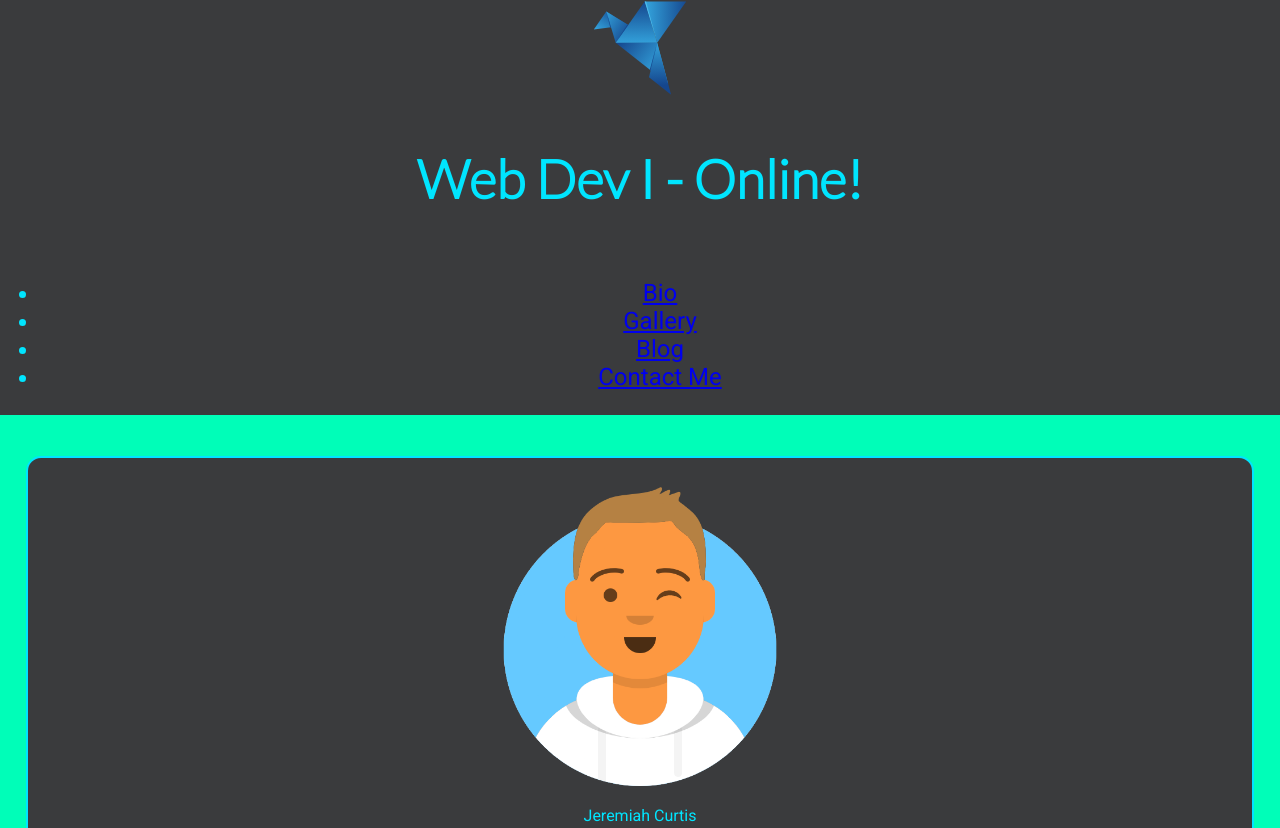
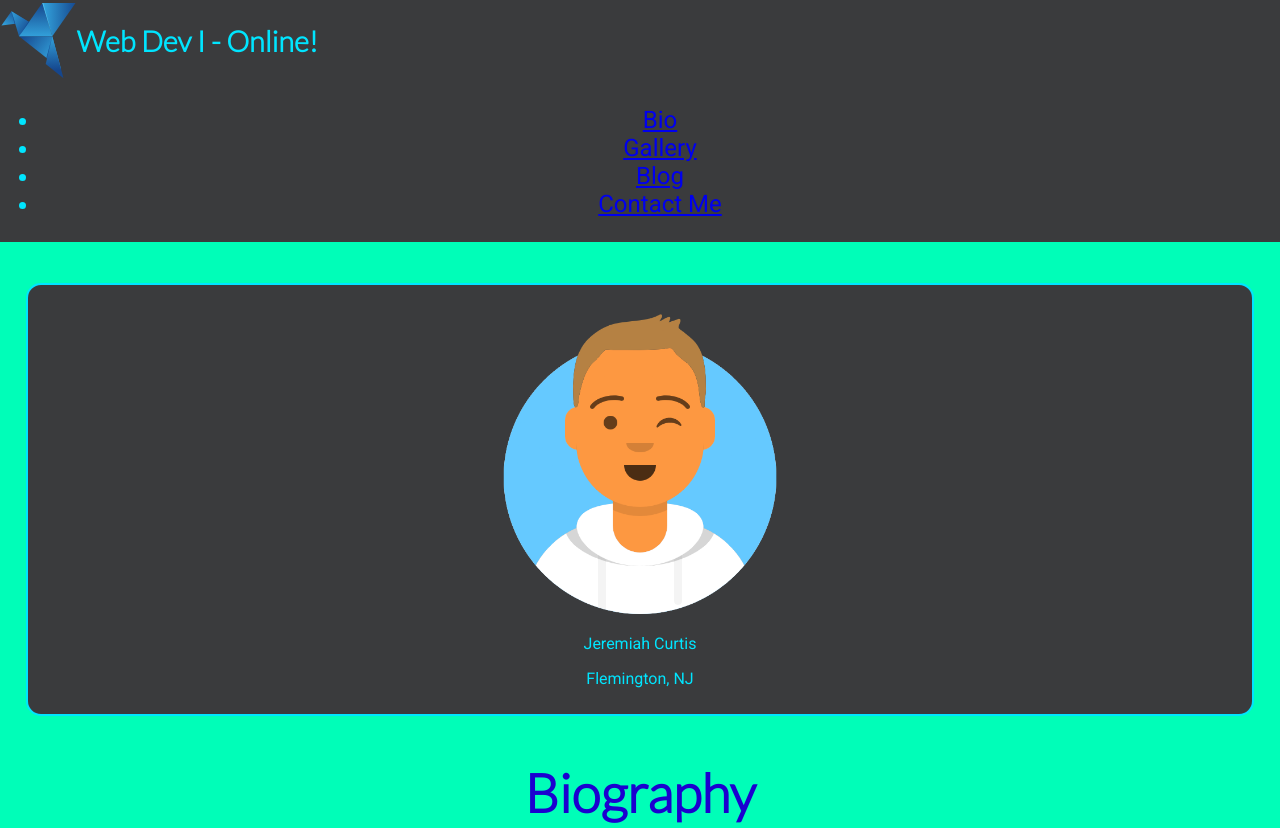
Before and after one commit to RVCC-IDMX/about-me-JeremiahC0510, a plain HTML site: page index.html in a window 1280 px wide. Shown: the top 828 px of the page. Drawn offline with Linux system fonts and the light colour scheme.

Commit message:
add logo styles

```diff
--- a/css/nav.css
+++ b/css/nav.css
@@ -34,8 +34,19 @@ main{
 
 /* logo */
 
+.logo{
+    display: flex;
+    align-items: center;
+}
 
+.logo img{
+    height: 6vw;
+    width: 6vw;
+}
 
+.logo h1{
+    font-size: 1.2em;
+}
 /* navigation list */
 
 
```
